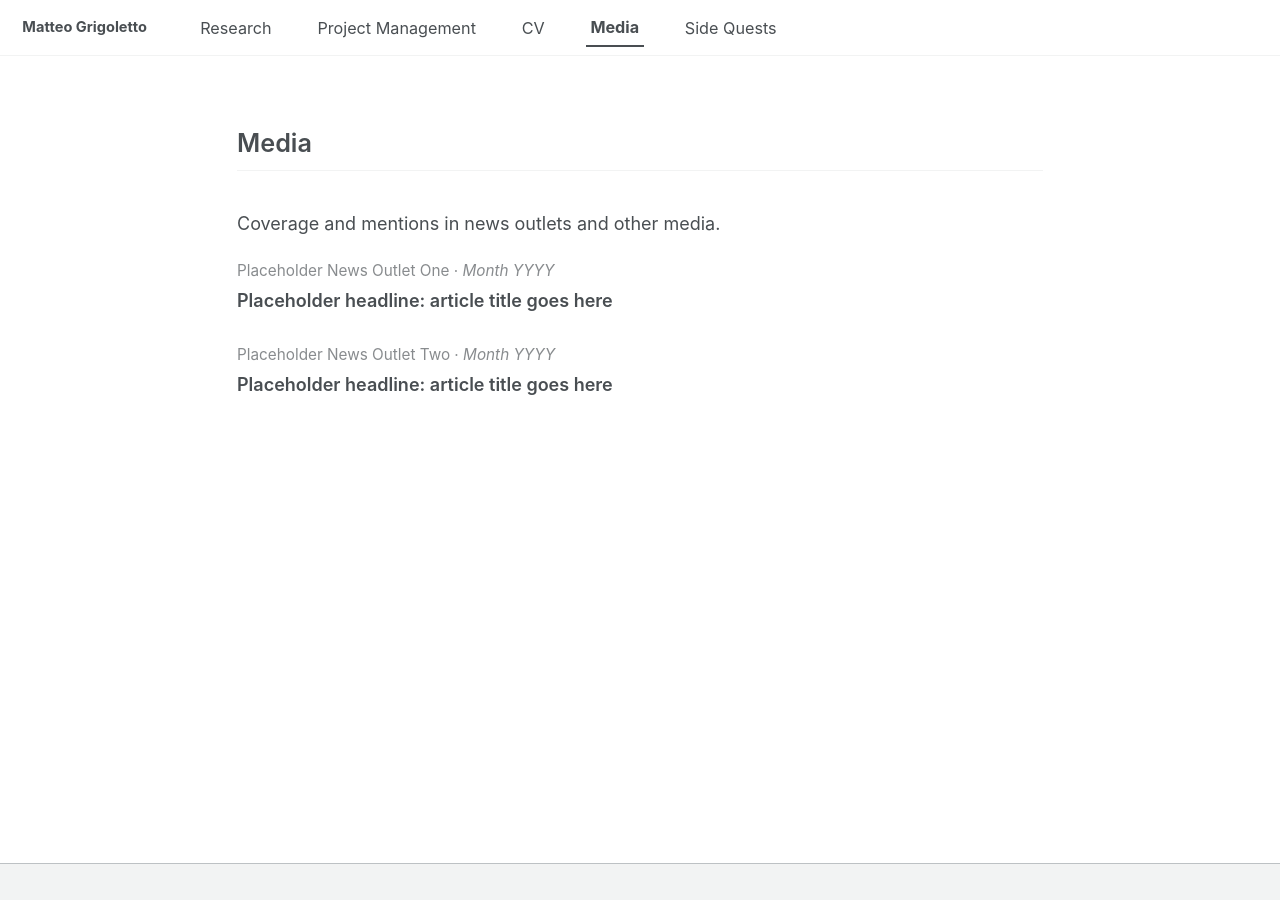
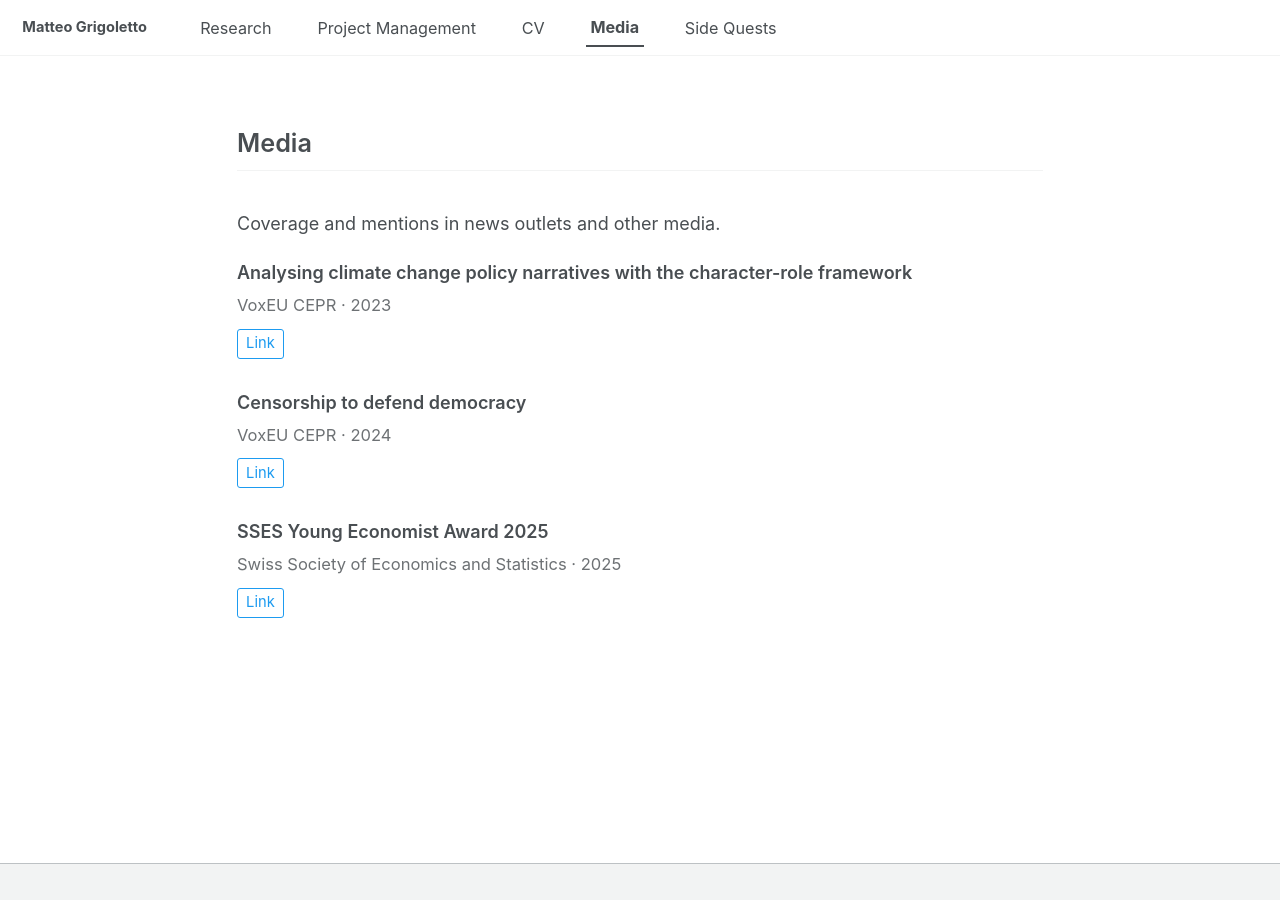
Before and after one commit to matteo-g/matteo-g.github.io, a Jekyll site: the page built from _pages/media.md, in a window 1280 px wide. Built offline with Jekyll 4.4.1, drawn with Linux system fonts in a browser that asks for light colours; a script bundle is joined from its source files by our own code; library files that are not in the unit come from our copies.

```diff
--- a/_pages/media.md
+++ b/_pages/media.md
@@ -8,11 +8,25 @@ author_profile: false
 Coverage and mentions in news outlets and other media.
 
 <div class="media-entry">
-  <div class="media-outlet">Placeholder News Outlet One · <span class="media-date">Month YYYY</span></div>
-  <div class="media-headline"><a href="#">Placeholder headline: article title goes here</a></div>
+  <div class="media-title">Analysing climate change policy narratives with the character-role framework</div>
+  <div class="media-meta">VoxEU CEPR · 2023</div>
+  <div class="media-links">
+    <a href="https://cepr.org/voxeu/columns/analysing-climate-change-policy-narratives-character-role-framework" class="paper-btn">Link</a>
+  </div>
 </div>
 
 <div class="media-entry">
-  <div class="media-outlet">Placeholder News Outlet Two · <span class="media-date">Month YYYY</span></div>
-  <div class="media-headline"><a href="#">Placeholder headline: article title goes here</a></div>
+  <div class="media-title">Censorship to defend democracy</div>
+  <div class="media-meta">VoxEU CEPR · 2024</div>
+  <div class="media-links">
+    <a href="https://cepr.org/voxeu/columns/censorship-defend-democracy" class="paper-btn">Link</a>
+  </div>
 </div>
+
+<div class="media-entry">
+  <div class="media-title">SSES Young Economist Award 2025</div>
+  <div class="media-meta">Swiss Society of Economics and Statistics · 2025</div>
+  <div class="media-links">
+    <a href="https://www.sgvs.ch/awards/" class="paper-btn">Link</a>
+  </div>
+</div>
--- a/_sass/layout/_minimal.scss
+++ b/_sass/layout/_minimal.scss
@@ -215,30 +215,20 @@
    -------------------------------------------------------------------------- */
 
 .media-entry {
-  margin-bottom: 1.4em;
+  margin-bottom: 1.6em;
 
-  .media-outlet {
-    font-size: 0.85em;
-    opacity: 0.65;
-    margin-bottom: 0.15em;
-
-    .media-date {
-      font-style: italic;
-    }
+  .media-title {
+    font-weight: 600;
   }
 
-  .media-headline {
-    font-size: 1em;
-    font-weight: 600;
+  .media-meta {
+    font-size: 0.92em;
+    opacity: 0.8;
+    margin-top: 0.15em;
+  }
 
-    a {
-      color: var(--global-text-color);
-      text-decoration: none;
-
-      &:hover {
-        text-decoration: underline;
-      }
-    }
+  .media-links {
+    margin-top: 0.45em;
   }
 }
 
```
Also changed, not shown: _pages/project-management.md (+43 -14 lines), _pages/research.md (+34 -2 lines).
